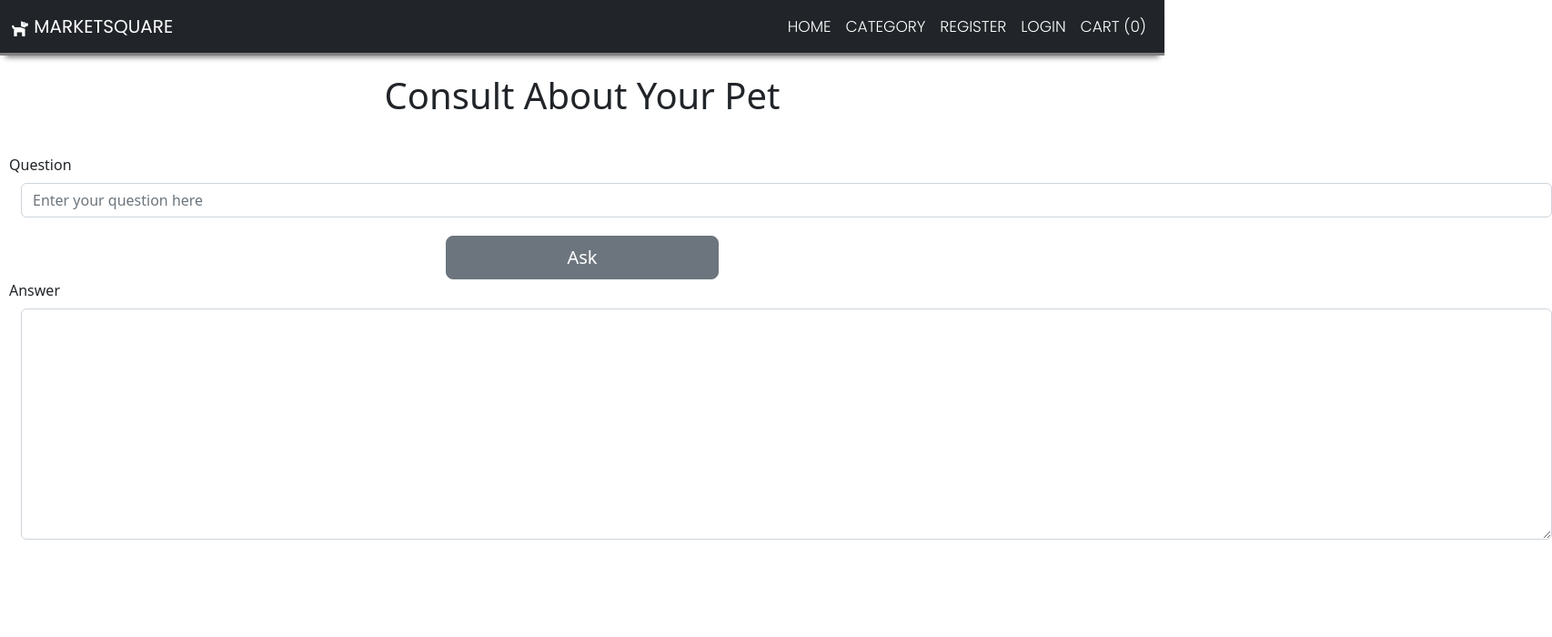
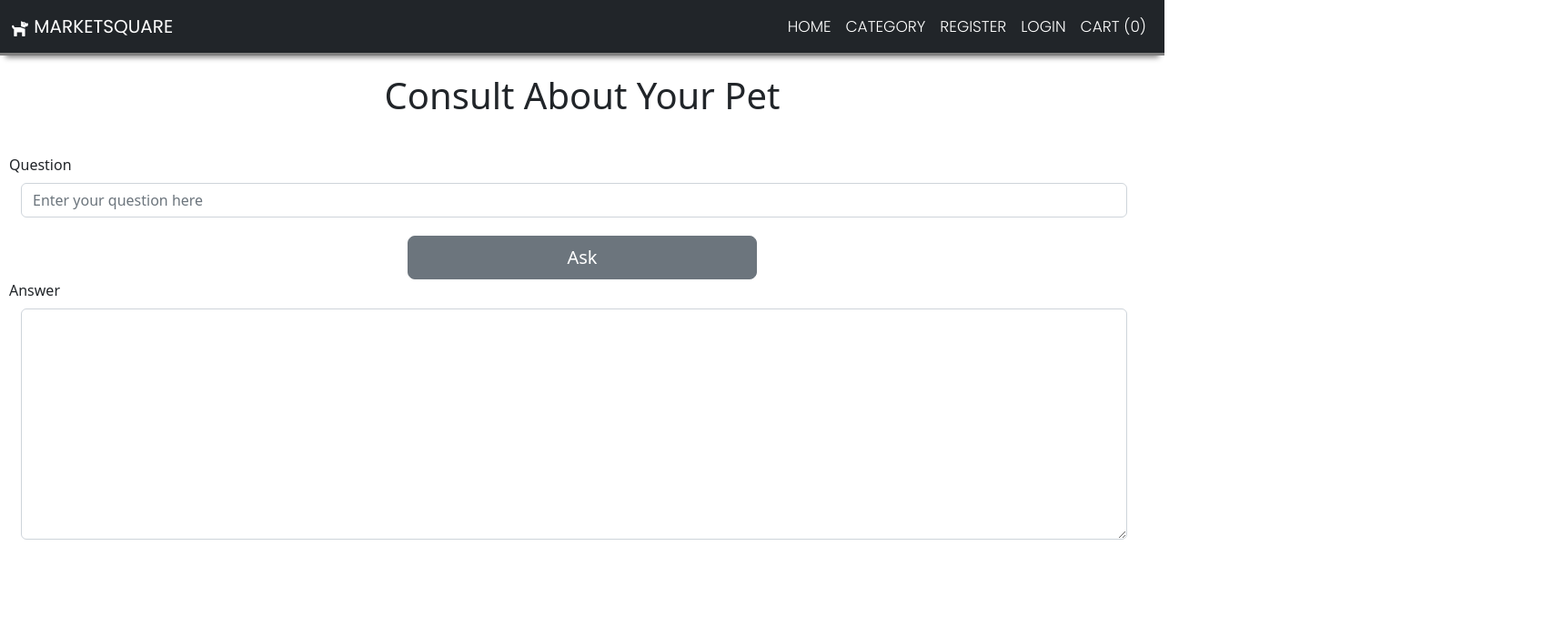
Before and after one commit to deveshk27/MarketSquare, a React (Create React App) app in the folder client/: page /consult in a window 1280 px wide. Shown: the top 700 px of the page at 91% size, 1706 px wide, since content can reach past the window. Built offline with nearby package versions, Linux system fonts and the light colour scheme.

Commit message:
UI fixed

```diff
--- a/client/src/App.css
+++ b/client/src/App.css
@@ -14,9 +14,10 @@
 }
 
 .form-control12{
-    width: 1683px;
+    width: 95%;
     margin-bottom: 20px;
     margin-left: 23px;
+    display: flex;
 }
 
 .headers{
--- a/client/src/index.css
+++ b/client/src/index.css
@@ -126,5 +126,5 @@
 }
 
 .btn{
-  width: 300px;
+  width: 30%;
 }
```
